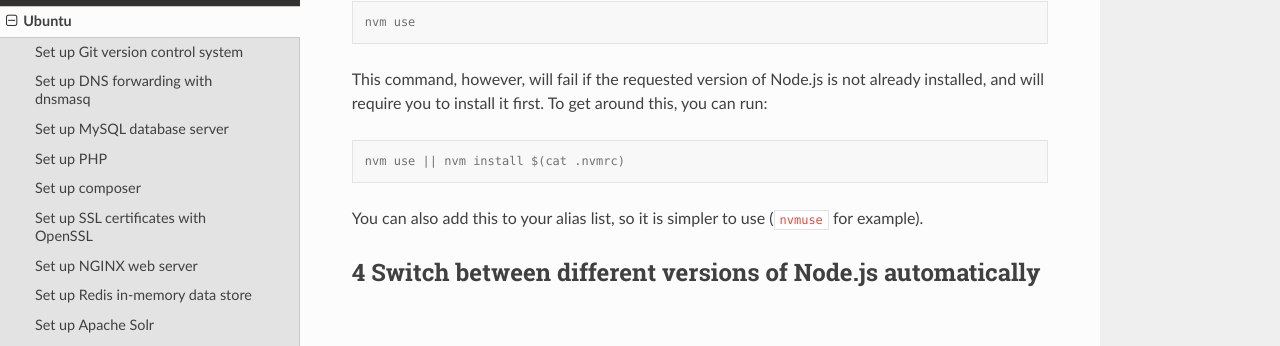
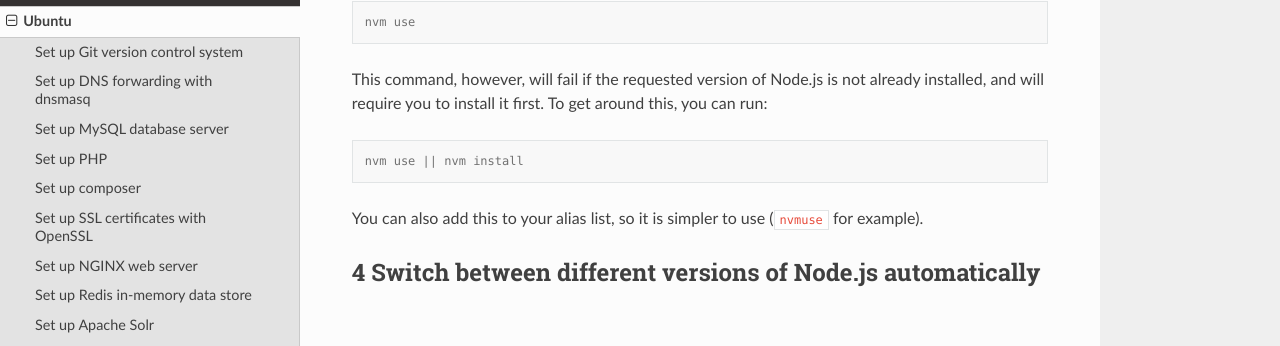
Before and after one commit to netgen/local-development-setup, a Sphinx documentation site: the page built from docs/source/ubuntu/nodejs.rst, in a window 1280 px wide and 900 px high, scrolled down 1617 px. Shown: the part 106-452 px from the top of the window. Built offline with Sphinx 7.4.7 and the Read the Docs theme 2.0.0, drawn with Linux system fonts in a browser that asks for light colours; formulas are drawn with MathJax 3.

Commit message:
NGGW-105 remove not needed cat

```diff
--- a/docs/source/macos/nodejs.rst
+++ b/docs/source/macos/nodejs.rst
@@ -126,7 +126,7 @@ To get around this, you can run:
 
 .. code:: console
 
-   nvm use || nvm install $(cat .nvmrc)
+   nvm use || nvm install
 
 You can also add this to your alias list, so it is simpler to use (``nvmuse``
 for example).
--- a/docs/source/ubuntu/nodejs.rst
+++ b/docs/source/ubuntu/nodejs.rst
@@ -101,7 +101,7 @@ To get around this, you can run:
 
 .. code:: console
 
-   nvm use || nvm install $(cat .nvmrc)
+   nvm use || nvm install
 
 You can also add this to your alias list, so it is simpler to use (``nvmuse``
 for example).
```
